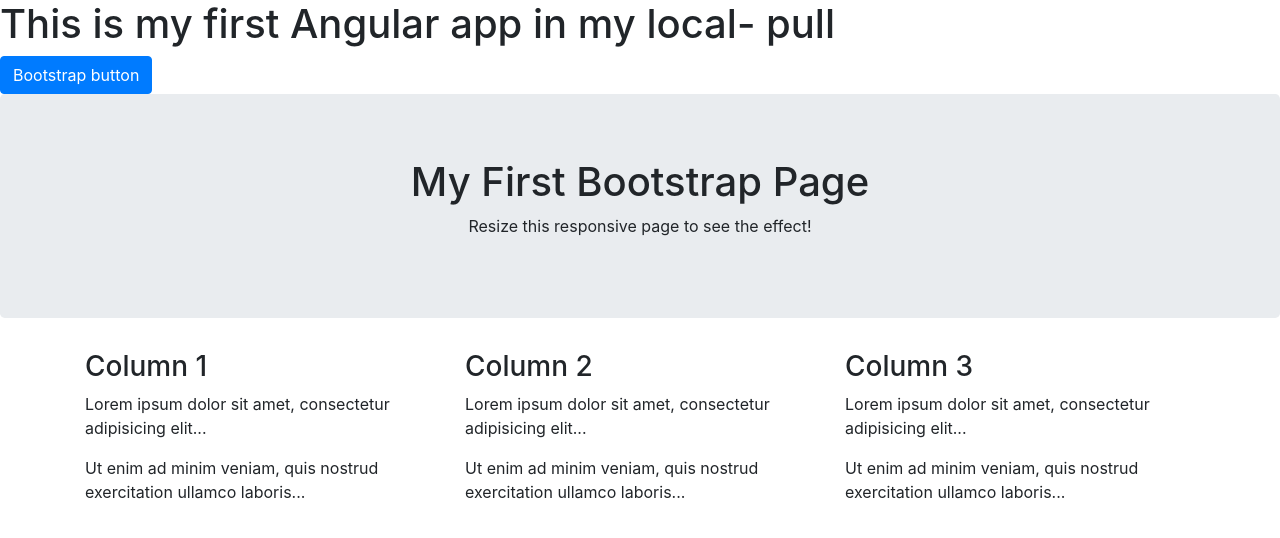
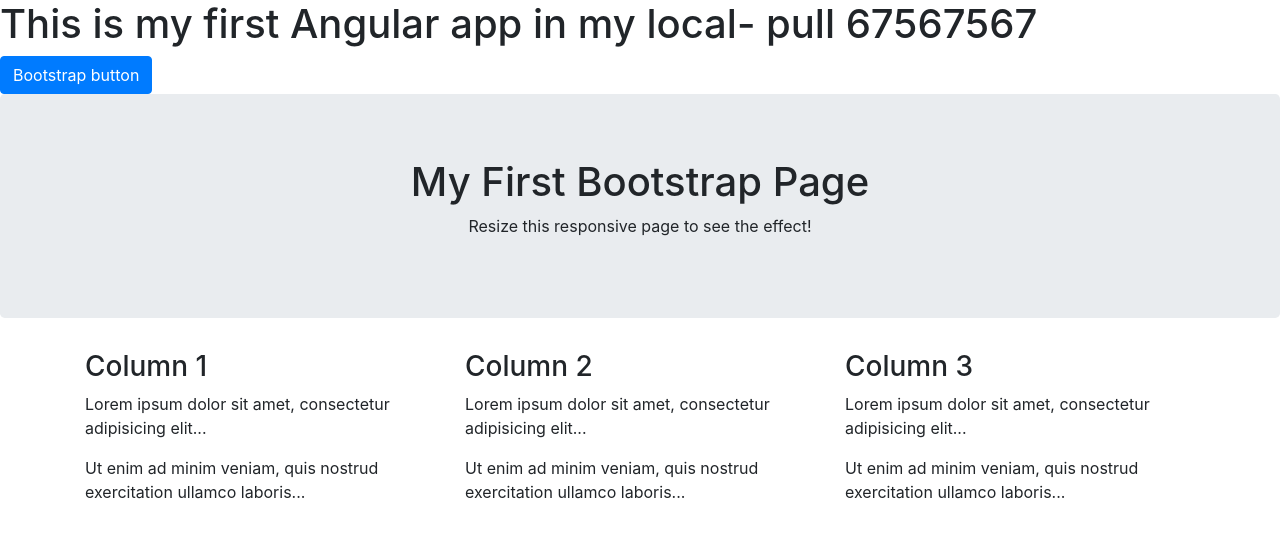
Before and after one commit to home20learning/MyAngularUIApp, an Angular app: page / in a window 1280 px wide. Shown: the top 538 px of the page. Built offline with nearby package versions, Linux system fonts and the light colour scheme.

Commit message:
Update app.component.html

```diff
--- a/src/app/app.component.html
+++ b/src/app/app.component.html
@@ -1,2 +1,2 @@
-<h1>This is my first Angular app in my local- pull</h1>
+<h1>This is my first Angular app in my local- pull 67567567</h1>
 <app-employee-admin></app-employee-admin>
```
